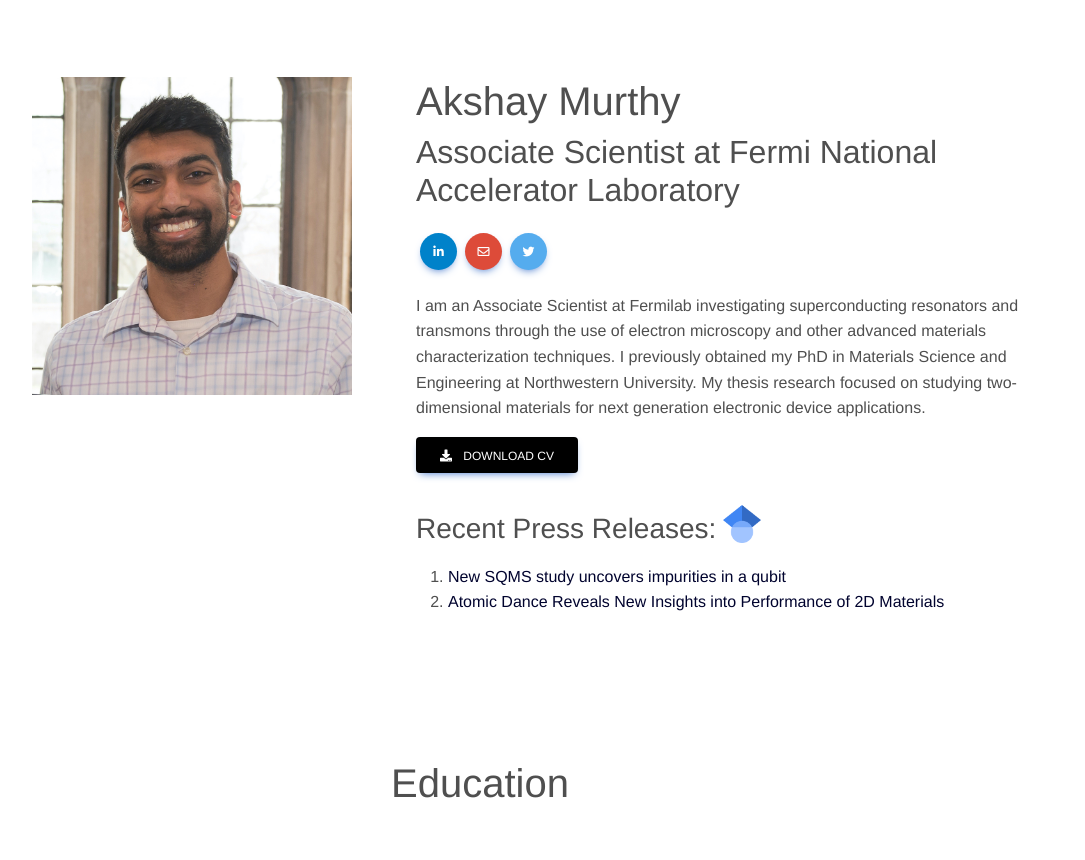
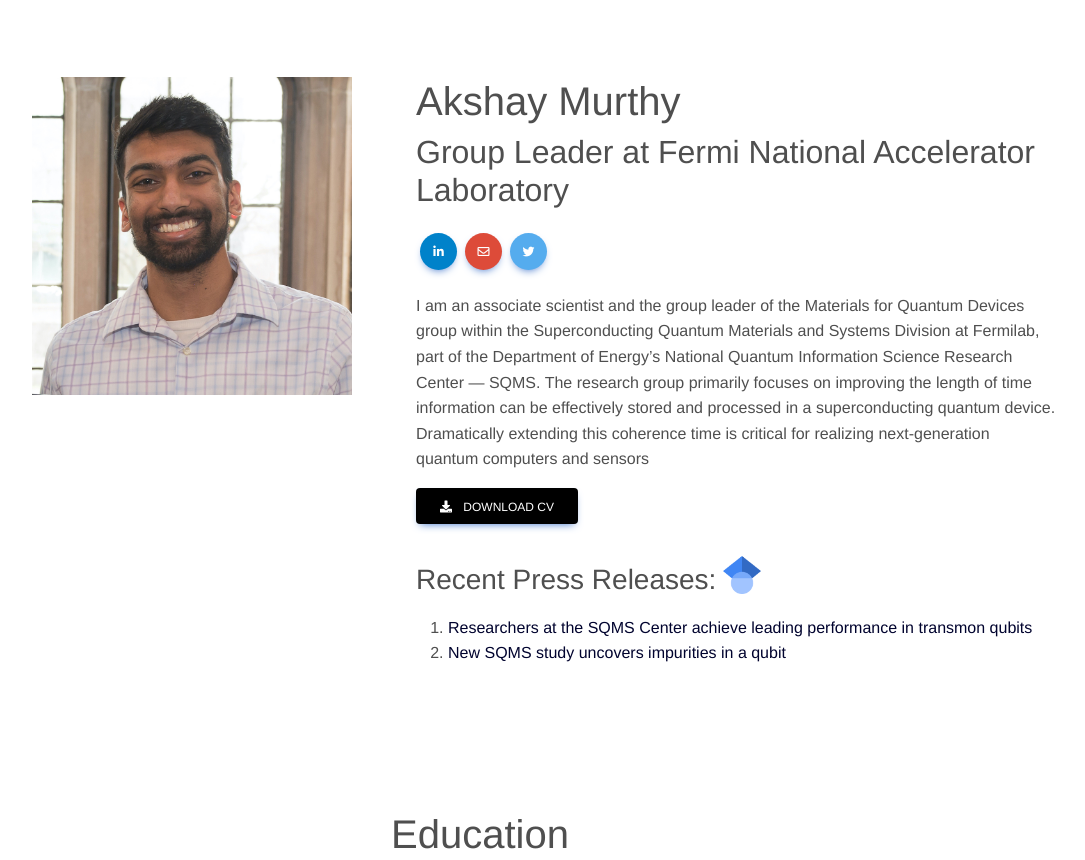
Before and after one commit to adithi-murthy/akshay-research-page, a React (Create React App) app: page / in a window 1280 px wide. Shown: the part 520-1380 px from the top of the page, without its empty margins (160-1245 px from the left). Built offline with nearby package versions, Linux system fonts and the light colour scheme.

Commit message:
updating publications. is this thing working?

```diff
--- a/src/Text/AboutMe.js
+++ b/src/Text/AboutMe.js
@@ -1,8 +1,10 @@
 export const Name = "Akshay Murthy"
-export const JobTitle = "Associate Scientist at Fermi National Accelerator Laboratory"
+export const JobTitle = "Group Leader at Fermi National Accelerator Laboratory"
 export const AboutMeText =
-"I am an Associate Scientist at Fermilab investigating superconducting resonators and transmons through the use of electron microscopy and other advanced materials characterization techniques. I previously obtained my PhD in Materials Science and Engineering at Northwestern University. My thesis research focused on studying two-dimensional materials for next generation electronic device applications.";
-export const Publication1 = "New SQMS study uncovers impurities in a qubit"
-export const Publication2 = "Atomic Dance Reveals New Insights into Performance of 2D Materials"
-export const Publication1Link = "https://news.fnal.gov/2022/02/new-sqms-study-uncovers-impurities-in-a-qubit/?utm_source=newsletter&utm_medium=email&utm_campaign=ft-220217"
-export const Publication2Link = "https://www.mccormick.northwestern.edu/news/articles/2020/02/atomic-dance-reveals-new-insights-into-performance-of-2d-materials.html"
+"I am an associate scientist and the group leader of the Materials for Quantum Devices group within the Superconducting Quantum Materials and Systems Division at Fermilab, part of the Department of Energy’s National Quantum Information Science Research Center — SQMS. The research group primarily focuses on improving the length of time information can be effectively stored and processed in a superconducting quantum device. Dramatically extending this coherence time is critical for realizing next-generation quantum computers and sensors";
+export const Publication1 = "Researchers at the SQMS Center achieve leading performance in transmon qubits"
+export const Publication2 = "New SQMS study uncovers impurities in a qubit"
+export const Publication3 = "SQMS researchers discover performance-limiting nanohydrides in superconducting qubits"
+export const Publication1Link = "https://news.fnal.gov/2024/05/researchers-at-the-sqms-center-achieve-leading-performance-in-transmon-qubits/"
+export const Publication2Link = "https://news.fnal.gov/2022/02/new-sqms-study-uncovers-impurities-in-a-qubit/?utm_source=newsletter&utm_medium=email&utm_campaign=ft-220217"
+export const Publication3Link = "https://news.fnal.gov/2021/12/sqms-researchers-discover-performance-limiting-nanohydrides-in-superconducting-qubits/"
```
